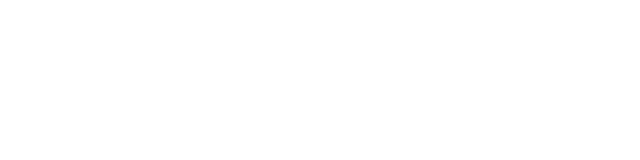
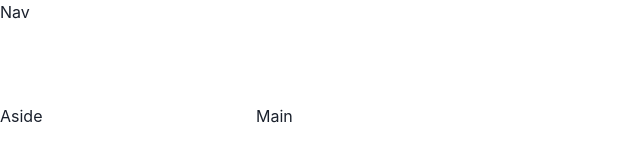
Before and after one commit to animesh0701/anime-hub, a React (Vite) app: page / in a window 1280 px wide. Shown: the top 160 px of the page, without its empty margins (0-640 px from the left). Built offline with nearby package versions, Linux system fonts and the light colour scheme.

Commit message:
Added Grid layout

```diff
--- a/src/App.tsx
+++ b/src/App.tsx
@@ -1,5 +1,32 @@
+import { Grid, GridItem, Show } from "@chakra-ui/react";
+
 function App() {
-  return <div className="App"></div>;
+  return (
+    <div className="App">
+      <Grid
+        templateAreas={{
+          base: `"nav" "main"`,
+          lg: `"nav nav""aside main"`,
+        }}
+        gridTemplateRows={"13vh 1fr 30px"}
+        gridTemplateColumns={[
+          "100vw 1fr",
+          "100vw 1fr",
+          "100vw 1fr",
+          "20vw 1fr",
+          "20vw 1fr",
+        ]}
+        h="100vh"
+        w="100vw"
+      >
+        <GridItem area="nav">Nav</GridItem>
+        <Show above="lg">
+          <GridItem area="aside">Aside</GridItem>
+        </Show>
+        <GridItem area="main">Main</GridItem>
+      </Grid>
+    </div>
+  );
 }
 
 export default App;
```
